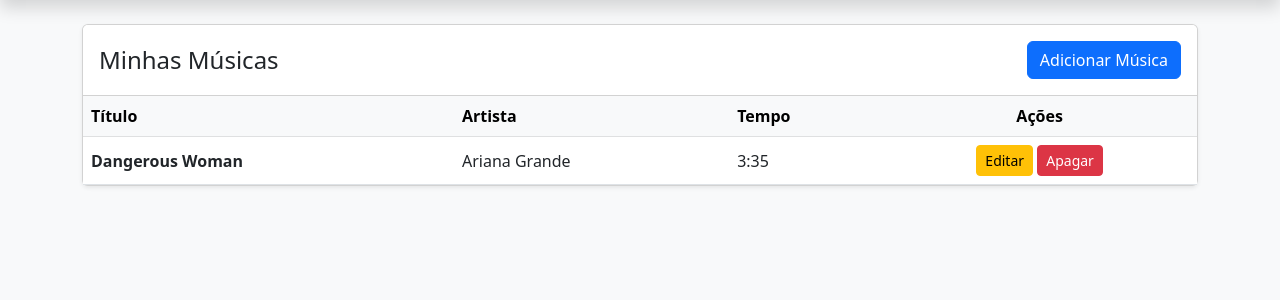
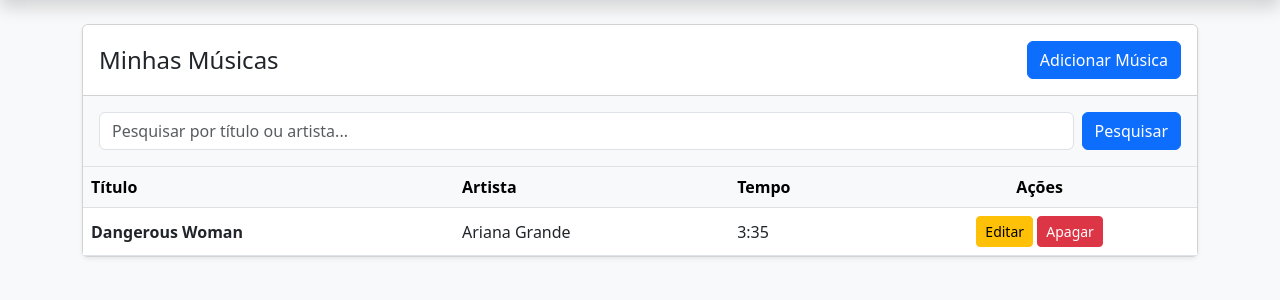
Before and after one commit to geovanelvs/geobeats, a Django app: page /music/list/ in a window 1280 px wide. Shown: the part 56-356 px from the top of the page. Run offline with Django 5.2, Linux system fonts and the light colour scheme; a user stored in the database is signed in; data comes from the database, SQL or seed files in the repository; both versions use the stored data as it was after the commit.

Commit message:
feat: adiciona barra de pesquisa, ajusta filtros por utilizador e corrige CRUD de playlists

```diff
--- a/music/templates/music/music_list.html
+++ b/music/templates/music/music_list.html
@@ -7,6 +7,16 @@
         <a href="{% url 'music_add' %}" class="btn btn-primary">Adicionar Música</a>
     </div>
 
+    <div class="card-body bg-light border-bottom py-3">
+        <form method="GET" class="d-flex">
+            <input class="form-control me-2" type="search" name="busca" placeholder="Pesquisar por título ou artista..." value="{{ request.GET.busca }}">
+            <button class="btn btn-primary" type="submit">Pesquisar</button>
+
+            {% if request.GET.busca %}
+                <a href="{% url 'music_list' %}" class="btn btn-outline-secondary ms-2">Limpar</a>
+            {% endif %}
+        </form>
+    </div>
     <div class="table-responsive">
         <table class="table table-hover align-middle m-0">
             <thead class="table-light">
@@ -30,7 +40,13 @@
                     </tr>
                 {% empty %}
                     <tr>
-                        <td colspan="4" class="text-center py-4 text-muted">Nenhuma música cadastrada. Começa por adicionar uma!</td>
+                        <td colspan="4" class="text-center py-4 text-muted">
+                            {% if request.GET.busca %}
+                                Nenhuma música encontrada para a sua pesquisa.
+                            {% else %}
+                                Nenhuma música cadastrada. Comece por adicionar uma!
+                            {% endif %}
+                        </td>
                     </tr>
                 {% endfor %}
             </tbody>
--- a/music/views.py
+++ b/music/views.py
@@ -7,6 +7,7 @@ from rest_framework import viewsets
 from .models import Music, Playlist
 from .forms import MusicForm, PlaylistForm
 from .serializers import MusicSerializer, PlaylistSerializer
+from django.db.models import Q
 
 # ==========================================
 # 1. API ViewSets (Para o JSON e Integrações)
@@ -43,10 +44,19 @@ def register(request):
 # ==========================================
 @login_required
 def music_list(request):
-    # Lista apenas as músicas do utilizador logado
+    # Começa pegando todas as músicas do usuário logado
     musicas = Music.objects.filter(usuario=request.user)
+
+    # Verifica se o usuário digitou algo na barra de pesquisa
+    busca = request.GET.get('busca')
+
+    if busca:
+        # Se digitou, filtra as músicas onde o título OU o artista contêm a palavra
+        musicas = musicas.filter(
+            Q(titulo__icontains=busca) | Q(artista__icontains=busca)
+        )
+
     return render(request, 'music/music_list.html', {'musicas': musicas})
-
 @login_required
 def music_add(request):
     if request.method == "POST":
```
Also changed, not shown: db.sqlite3.
